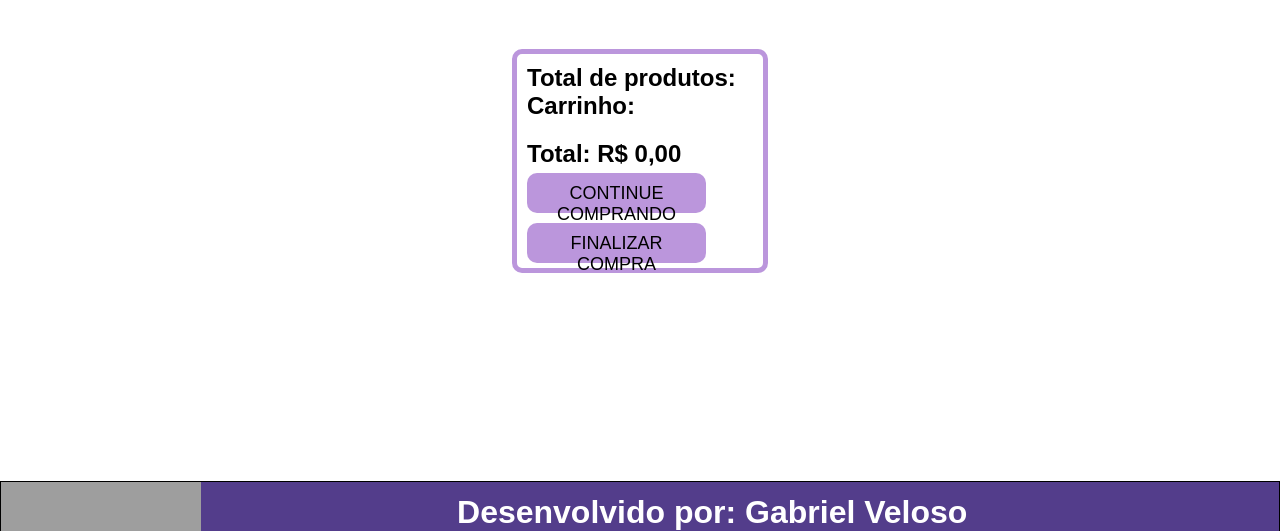
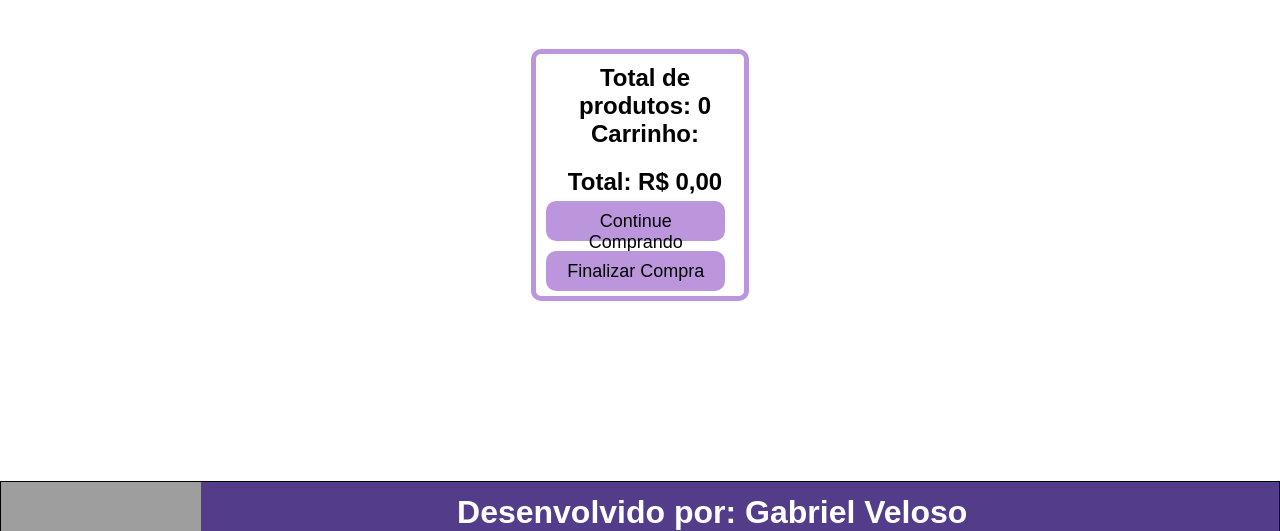
Before and after one commit to gaaveloso/GalaxyStore, a React (Create React App) app: page / in a window 1280 px wide. Both pictures are taken after a click on the button 1105 px from the left and 485 px from the top of the page. Shown: the part 161-692 px from the top of the page. Built offline with nearby package versions, Linux system fonts and the light colour scheme; grey boxes are pictures that could not be loaded.

Commit message:
agora vai

```diff
--- a/src/components/Carrinho/Carrinho.js
+++ b/src/components/Carrinho/Carrinho.js
@@ -12,6 +12,7 @@ const Carrinho = (props) => {
 
   const mudarTelaPedidoFinalizado = () => {
     setTelaPedidoFinalizado(false);
+    props.setCarrinho([])
   };
 
   let totalCarrinho = 0;
@@ -26,6 +27,7 @@ const Carrinho = (props) => {
     const produtoExistente = novoCarrinho.find((item) => {
       return item.id === produto.id;
     });
+
     if (produtoExistente.quantidade > 1) {
       produtoExistente.quantidade--;
       produtoExistente.precoTotal =
@@ -35,12 +37,19 @@ const Carrinho = (props) => {
     }
     props.setCarrinho(novoCarrinho);
   };
+
+  let contadorProdutos = 0;
+
+  for (let i = 0; i < props.carrinho.length; i++) {
+    contadorProdutos = contadorProdutos + props.carrinho[i].quantidade;
+  }
+
   return (
     <>
       {telaPedidoFinalizado ? (
         <Container>
           <section>
-            <h1>Total de produtos: </h1>
+            <h1>Total de produtos: {contadorProdutos}</h1>
             <h1>Carrinho: </h1>
             {props.carrinho.map((item, index) => {
               return (
@@ -48,10 +57,7 @@ const Carrinho = (props) => {
                   <div>
                     <p>
                       x{item.quantidade} {item.name} -{" "}
-                      {item.value.toLocaleString("pt-br", {
-                        style: "currency",
-                        currency: "BRL",
-                      })}{" "}
+                      {item.value}{" "}
                     </p>
                     <div>
                       <button onClick={() => removerItem(item)}>
@@ -70,15 +76,18 @@ const Carrinho = (props) => {
                   currency: "BRL",
                 })}
               </h1>
-              <button onClick={mudarTelaCarrinho}>CONTINUE COMPRANDO</button>
+              <button onClick={mudarTelaCarrinho}>Continue Comprando</button>
               <button onClick={mudarTelaPedidoFinalizado}>
-                FINALIZAR COMPRA
+                Finalizar Compra
               </button>
             </Compras>
           </section>
         </Container>
       ) : (
-        <CompraFinalizada />
+        <CompraFinalizada
+          setTelaCarrinho={props.setTelaCarrinho}
+          mudarTelaCarrinho={mudarTelaCarrinho}
+        />
       )}
     </>
   );
--- a/src/components/Carrinho/CarrinhoStyled.js
+++ b/src/components/Carrinho/CarrinhoStyled.js
@@ -1,11 +1,13 @@
 import styled from "styled-components";
 
 export const Container = styled.div`
+  text-align: center;
+
   height: 54vh;
   section {
     border: 5px solid #bb96dc;
     margin: 50px auto;
-    width: 20vw;
+    width: 17vw;
     border-radius: 10px;
     padding: 10px 0 0 10px;
   }
@@ -45,7 +47,8 @@ export const Compras = styled.div`
     border: none;
     background-color: #bb96dc;
     transition: all 0.5s;
-
+    text-align: center;
+    justify-content: center;
     :hover {
       background-color: #412279;
       color: white;
--- a/src/components/CompraFinalizada/CompraFinalizada.js
+++ b/src/components/CompraFinalizada/CompraFinalizada.js
@@ -1,12 +1,13 @@
 import { Container } from "./CompraFinalizadaStyled";
 
-const CompraFinalizada = () => {
+const CompraFinalizada = (props) => {
   return (
     <Container>
       <div>
         <h1>Compra Finalizada</h1>
         <p>Seu produto chegará em breve</p>
         <p>Volte Sempre!</p>
+        <button onClick={props.mudarTelaCarrinho}>Menu Principal</button>
       </div>
     </Container>
   );
--- a/src/components/CompraFinalizada/CompraFinalizadaStyled.js
+++ b/src/components/CompraFinalizada/CompraFinalizadaStyled.js
@@ -12,4 +12,28 @@ export const Container = styled.div`
         padding: 50px;
         border-radius: 10px;
     }
+    button {
+    margin-top: 20px;
+    display: flex;
+    border-radius: 10px;
+    justify-content: center;
+    padding: 10px 0;
+    font-size: 18px;
+    width: 14vw;
+    height: 5vh;
+    border: none;
+    background-color: #bb96dc;
+    transition: all 0.5s;
+
+    :hover {
+      background-color: #412279;
+      color: white;
+    }
+
+    :active {
+      background-color: black;
+      color: white;
+    }
+    cursor: pointer;
+  }
 `
--- a/src/components/Main/Main.js
+++ b/src/components/Main/Main.js
@@ -7,7 +7,7 @@ import terra from "../../img/terra.png";
 import venus from "../../img/venus.png";
 import carrinhoCompras from "../../img/carrinho-de-compras.png";
 import Carrinho from "../Carrinho/Carrinho";
-import { useState } from "react";
+import { useEffect, useState } from "react";
 
 const Main = (props) => {
   const [carrinho, setCarrinho] = useState([]);
@@ -84,6 +84,22 @@ const Main = (props) => {
     }
     setCarrinho(novoCarrinho);
   };
+
+  useEffect(()=>{
+    if(carrinho.length > 0){
+      const carrinhoJson = JSON.stringify(carrinho)
+      localStorage.setItem("carrinho", carrinhoJson)
+    }
+  }, [carrinho])
+
+  useEffect(() => {
+    const carrinhoJson = localStorage.getItem("carrinho")
+    if(carrinhoJson){
+      const carrinhoArray = JSON.parse(carrinhoJson)
+      setCarrinho(carrinhoArray)
+    }
+  }, [])
+
   return (
     <>
       {!props.telaCarrinho ? (
```
